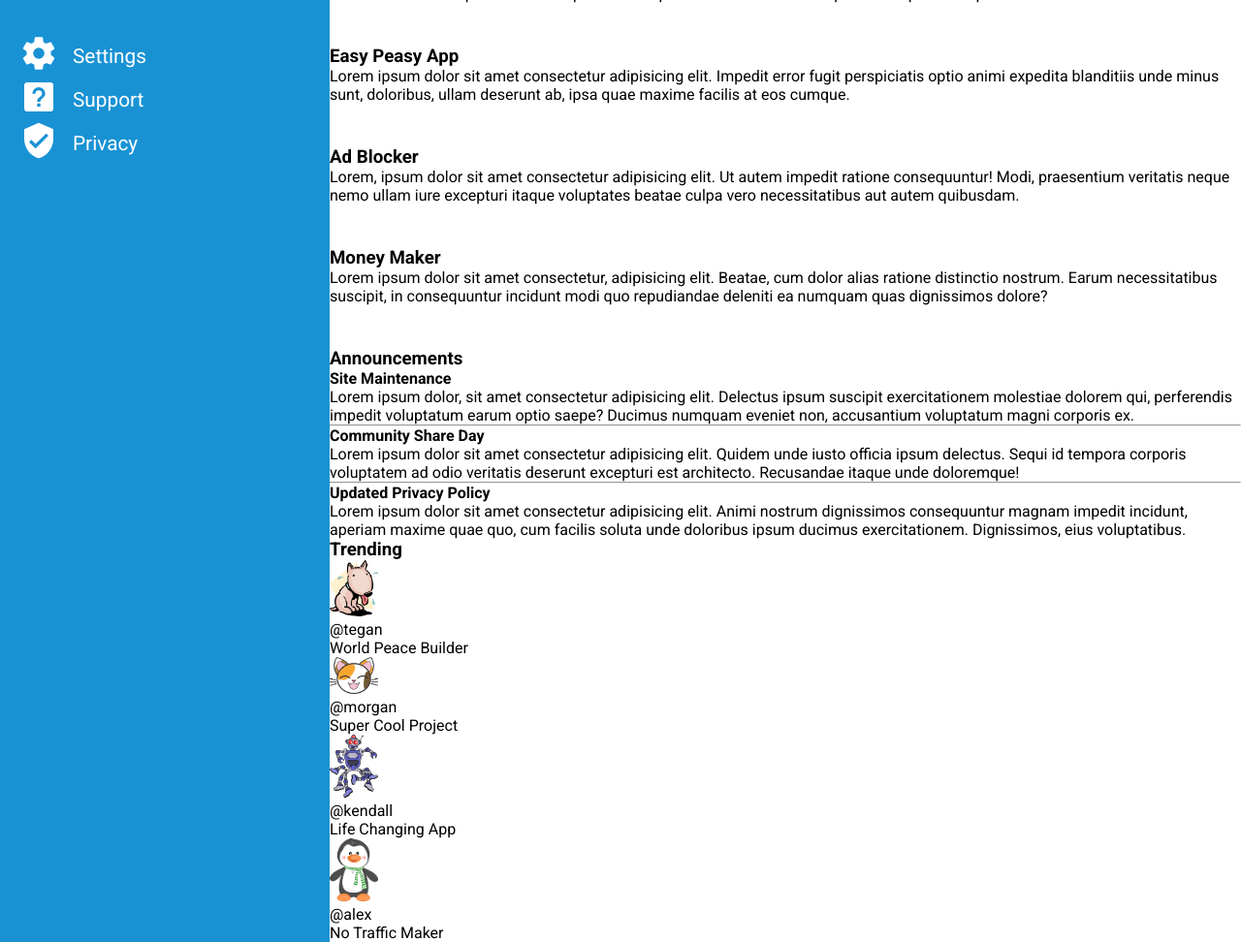
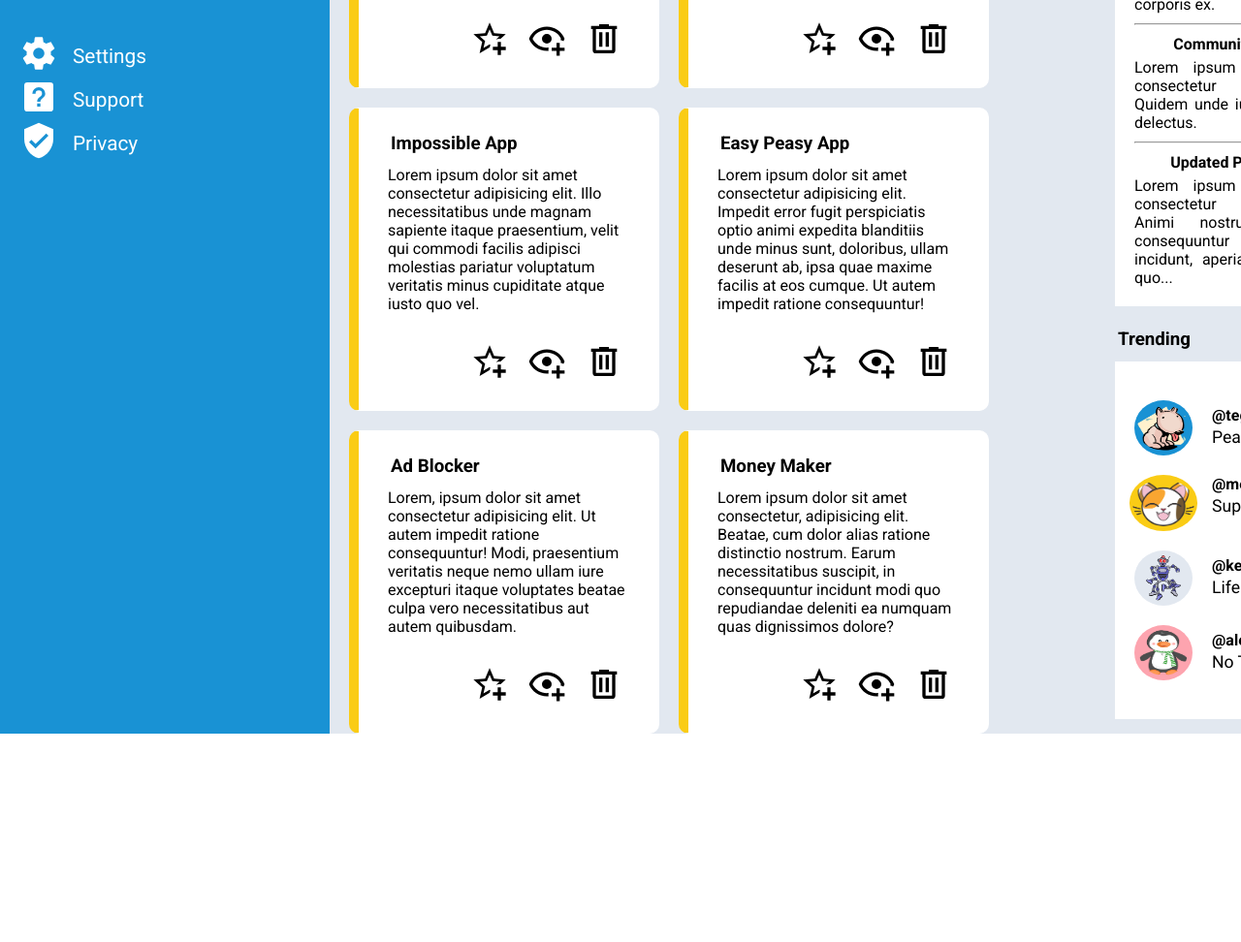
Before and after one commit to MilosBC/admin-dashboard, a website: page index.html in a window 1280 px wide. Shown: the part 450-1422 px from the top of the page at 97% size. After the commit the page ends 1207 px from the top, so only its background shows below. Drawn offline with Linux system fonts and the light colour scheme; a web font is replaced by a local one.

Commit message:
Finish the main content
The main content section is now complete

```diff
--- a/index.html
+++ b/index.html
@@ -82,8 +82,8 @@
         </div>
 
         <div class="main-content">
+            <h3>Your projects</h3>
             <div class="projects">
-                <h3>Your projects</h3>
                 <div class="project one">
                     <h3>Super Cool Project</h3>
                     <p>Lorem ipsum dolor sit amet consectetur, adipisicing elit. Quos provident perspiciatis, facilis eaque dolor illo odit nisi eius. Aliquid, obcaecati cum fuga doloribus enim quia! Corrupti dolor nam quisquam dicta!</p>
@@ -132,7 +132,7 @@
 
                 <div class="project four">
                     <h3>Easy Peasy App</h3>
-                    <p>Lorem ipsum dolor sit amet consectetur adipisicing elit. Impedit error fugit perspiciatis optio animi expedita blanditiis unde minus sunt, doloribus, ullam deserunt ab, ipsa quae maxime facilis at eos cumque.</p>
+                    <p>Lorem ipsum dolor sit amet consectetur adipisicing elit. Impedit error fugit perspiciatis optio animi expedita blanditiis unde minus sunt, doloribus, ullam deserunt ab, ipsa quae maxime facilis at eos cumque. Ut autem impedit ratione consequuntur!</p>
 
                     <div class="project-icons">
                         <svg xmlns="http://www.w3.org/2000/svg" viewBox="0 0 24 24"><title>star-plus-outline</title><path d="M5.8 21L7.4 14L2 9.2L9.2 8.6L12 2L14.8 8.6L22 9.2L18.8 12H18C17.3 12 16.6 12.1 15.9 12.4L18.1 10.5L13.7 10.1L12 6.1L10.3 10.1L5.9 10.5L9.2 13.4L8.2 17.7L12 15.4L12.5 15.7C12.3 16.2 12.1 16.8 12.1 17.3L5.8 21M17 14V17H14V19H17V22H19V19H22V17H19V14H17Z" /></svg>
@@ -179,6 +179,8 @@
 
             </div>
 
+            <div class="announcements-and-trending">
+
             <div class="announcements">
                 <h3>Announcements</h3>
 
@@ -188,11 +190,11 @@
                 <hr>
 
                 <h4>Community Share Day</h4>
-                <p>Lorem ipsum dolor sit amet consectetur adipisicing elit. Quidem unde iusto officia ipsum delectus. Sequi id tempora corporis voluptatem ad odio veritatis deserunt excepturi est architecto. Recusandae itaque unde doloremque!</p>
+                <p>Lorem ipsum dolor sit amet consectetur adipisicing elit. Quidem unde iusto officia ipsum delectus. </p>
                 <hr>
 
                 <h4>Updated Privacy Policy</h4>
-                <p>Lorem ipsum dolor sit amet consectetur adipisicing elit. Animi nostrum dignissimos consequuntur magnam impedit incidunt, aperiam maxime quae quo, cum facilis soluta unde doloribus ipsum ducimus exercitationem. Dignissimos, eius voluptatibus.</p>
+                <p>Lorem ipsum dolor sit amet consectetur adipisicing elit. Animi nostrum dignissimos consequuntur magnam impedit incidunt, aperiam maxime quae quo...</p>
 
                 </div>
             </div>
@@ -201,27 +203,29 @@
                 <h3>Trending</h3>
                 <div class="trending-wrapper">
                     <ul>
-                     <li><img src="./svg/dog.png" alt="dog" width="50">
-                        <p>@tegan <br>World Peace Builder
-                        </p>
-                    </li>
-                    <li><img src="./svg/kitty.png" alt="kitty" width="50">
-                        <p>@morgan <br>Super Cool Project
+                     <li><img src="./svg/dog.png" alt="dog" width="60" class="small-doggy">
+                        <p class="trending-text">@tegan <br><span>Peace Builder</span>
                         </p>
                     </li>
 
-                    <li><img src="./svg/robot.svg" alt="robot" width="50">
-                        <p>@kendall <br>Life Changing App
+                    <li><img src="./svg/kitty.png" alt="kitty" width="70" class="small-kitty">
+                        <p>@morgan <br><span>Super Cool Project</span>
                         </p>
                     </li>
-                    <li><img src="./svg/penguin.png" alt="penguin" width="50">
-                        <p>@alex <br>No Traffic Maker
+
+                    <li><img src="./svg/robot.svg" alt="robot" width="60" class="small-robot">
+                        <p class="trending-text">@kendall <br><span>Life Changing App</span>
+                        </p>
+                    </li>
+                    <li><img src="./svg/penguin.png" alt="penguin" width="60" class="small-penguin">
+                        <p class="trending-text">@alex <br><span>No Traffic Maker</span>
                         </p>
                     </li>
 
                     </ul>
                 </div>
             </div>
+        </div>
         </div>
 
 
--- a/styles.css
+++ b/styles.css
@@ -3,6 +3,7 @@
     --yellow: #FACC15;
     --white: #FFFFFF;
     --grey: #E2E8F0;
+    --pink: #FDA4AF;
 }
 
 * {
@@ -127,7 +128,8 @@ margin-left: -1px;
 }
 
 .user-thumbnail img:nth-of-type(2),
-.user-info img{
+.user-info img,
+.small-kitty{
     background-color: var(--yellow);
     border-radius: 50%;
    padding: 5px 3px;
@@ -198,4 +200,147 @@ button {
     grid-template-columns: 600px 400px;
     column-gap: 400px;
     row-gap: 20px;
+    padding-bottom: 15px;
+    padding-top: 10px;
 }
+
+.main-content {
+    background-color: var(--grey);
+    padding-top: 25px;
+    padding-left: 20px;
+    display: grid;
+    grid-template-columns: 640px 400px;
+    column-gap: 150px;
+}
+
+.main-content h3 {
+    margin-bottom: 12px;
+    margin-left: 3px;
+}
+
+.announcements-and-trending {
+   grid-column: 2/3;
+   grid-row: 1/3;
+   margin-top: -10px;
+
+
+}
+
+.projects {
+    display: grid;
+
+   grid-template-columns: repeat(2, 320px);
+   gap: 20px;
+   grid-column: 1/2;
+
+
+}
+
+.project {
+    border-radius: 10px;
+    border: 1px solid white;
+    background-color: var(--white);
+    padding: 25px 30px;
+    border-left: 10px solid var(--yellow);
+    width: 320px;
+
+
+
+
+}
+
+.project svg {
+    fill: black;
+    position: relative;
+    left: 85px;
+    margin-top: 30px;
+    margin-bottom: 1px;
+
+}
+
+
+
+
+.announcement-wrapper {
+background-color: var(--white);
+width: 280px;
+padding: 20px;
+
+}
+
+.announcement-wrapper h4 {
+    text-align: center;
+    margin-bottom: 5px;
+}
+hr {
+    margin: 10px 0;
+
+}
+
+.announcement-wrapper p {
+    text-align: justify;
+}
+
+.announcements h3 {
+    margin-top: 12px;
+}
+
+.trending-wrapper {
+
+    background-color: var(--white);
+    width: 280px;
+    padding: 20px;
+}
+
+.trending-wrapper > ul > li  {
+display: grid;
+grid-template-columns: repeat(2, 70px);
+gap: 10px;
+margin: 20px 0;
+
+}
+
+.trending-wrapper span {
+    font-size: 1.1rem;
+    text-wrap: nowrap;
+    font-weight: 400;
+}
+
+.small-kitty {
+    position: relative;
+    right: 5px;
+}
+
+.small-doggy {
+    background-color: var(--blue);
+    border-radius: 50%;
+   padding: 5px 3px;
+   height: 57px;
+}
+
+.small-robot {
+    background-color: var(--grey);
+    border-radius: 50%;
+   padding: 5px 3px;
+   height: 57px;
+}
+
+.small-penguin {
+    background-color: var(--pink);
+    border-radius: 50%;
+    padding: 5px;
+    height: 57px;
+}
+
+.trending-text {
+    position: relative;
+    top: 6px;
+}
+
+.trending-wrapper p {
+    font-weight: 700;
+}
+
+.trending h3 {
+    margin-top: 23px;
+}
```
